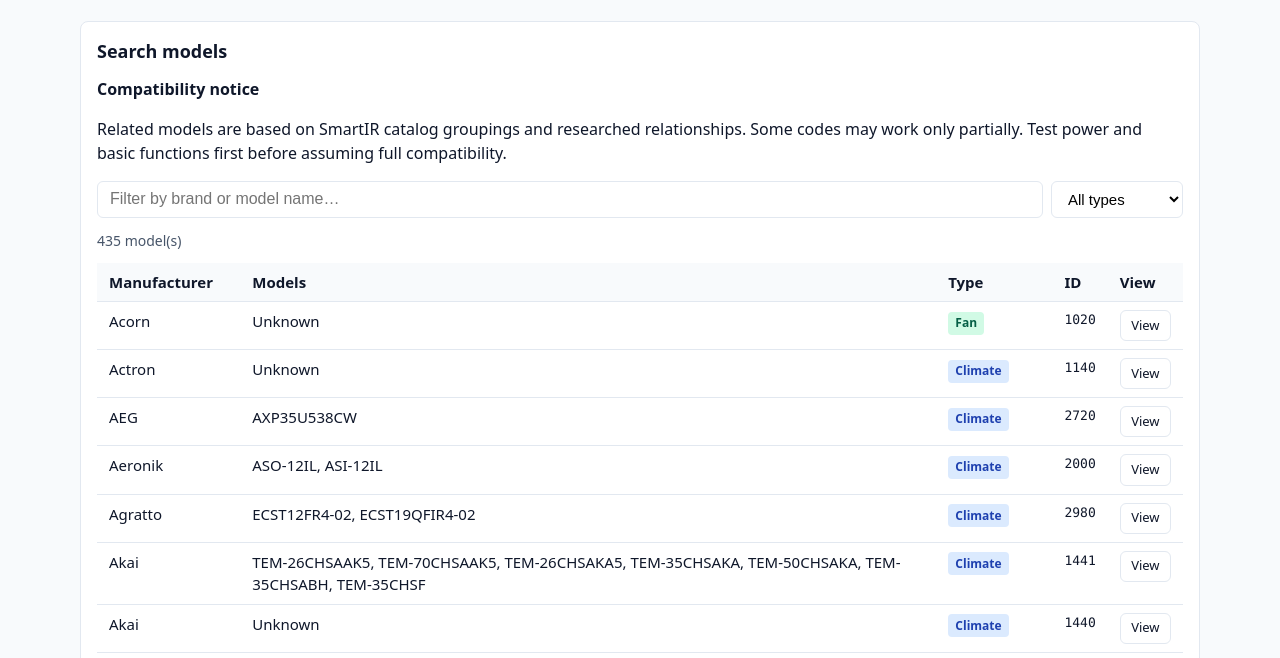
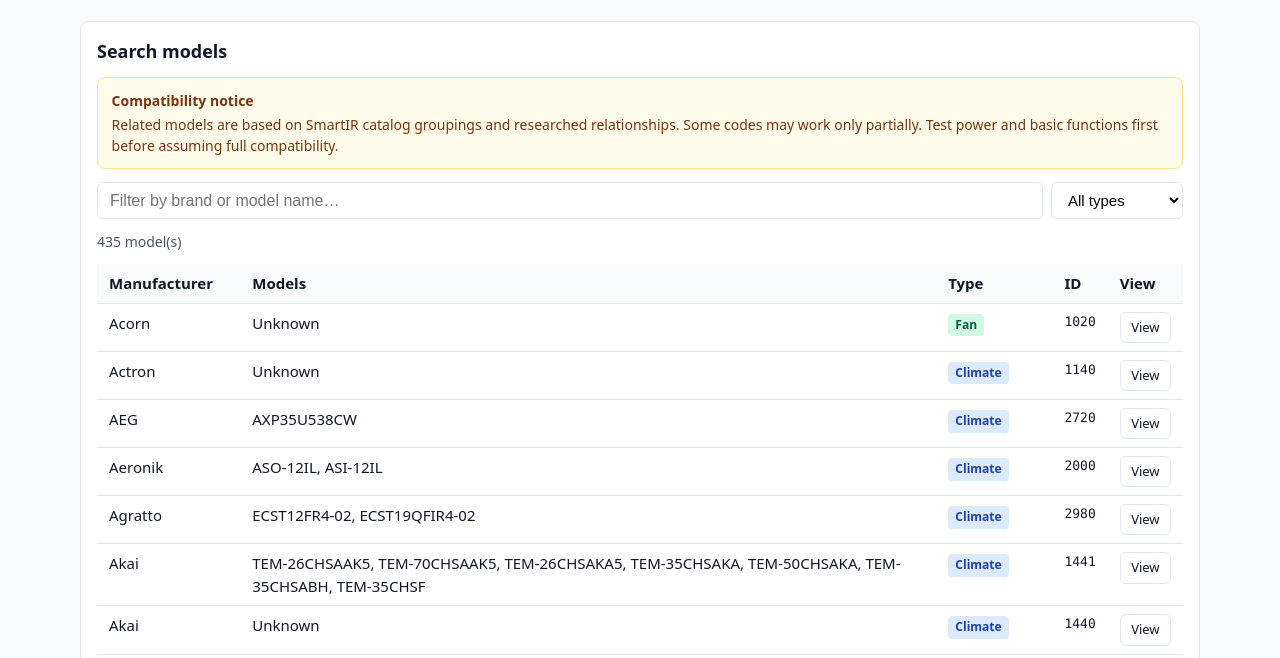
Before and after one commit to ldelvalleh/SMARTIR-HAIR-CONVERSOR, a website with bundled scripts: page index.html in a window 1280 px wide. Shown: the part 124-782 px from the top of the page. Built offline with nearby package versions, Linux system fonts and the light colour scheme.

Commit message:
Style compatibility notice

```diff
--- a/css/style.css
+++ b/css/style.css
@@ -114,6 +114,25 @@ a:hover {
 .panel h2 {
   margin: 0 0 0.75rem;
   font-size: 1.125rem;
+}
+
+.compatibility-notice {
+  margin: 0 0 0.85rem;
+  padding: 0.75rem 0.85rem;
+  border: 1px solid #fde68a;
+  border-radius: 8px;
+  background: #fffbeb;
+  color: #78350f;
+  font-size: 0.875rem;
+}
+
+.compatibility-notice strong {
+  display: block;
+  margin-bottom: 0.2rem;
+}
+
+.compatibility-notice p {
+  margin: 0;
 }
 
 .filters {
```
